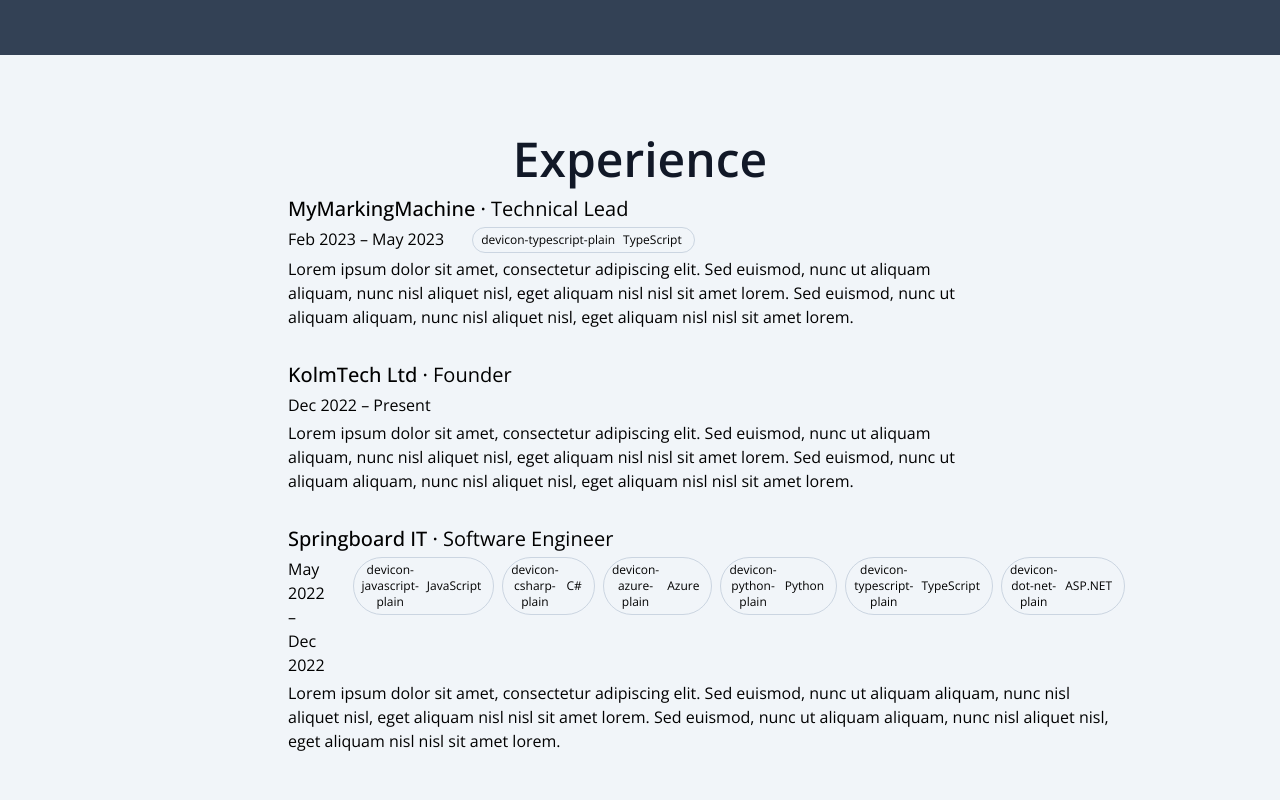
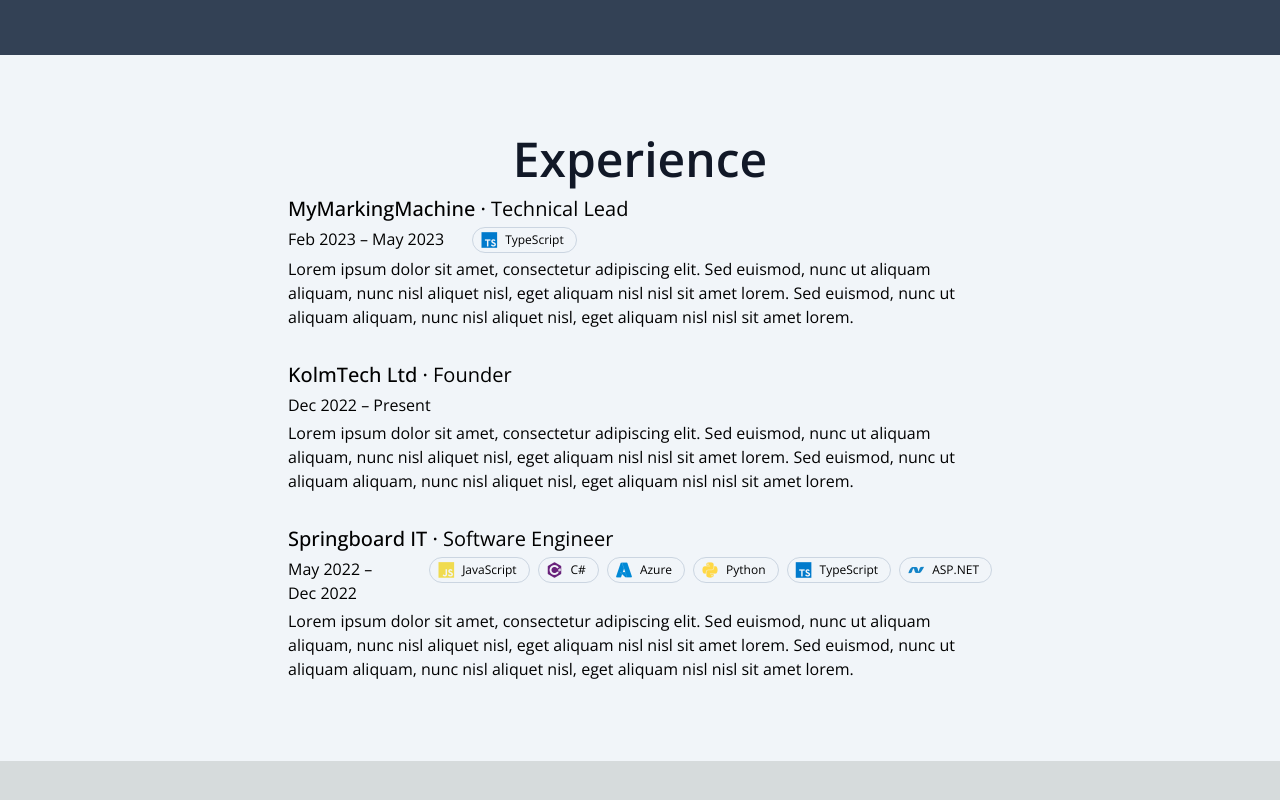
Before and after one commit to mfren/personal-website, a Next.js app: page / in a window 1280 px wide. Shown: the part 1130-1930 px from the top of the page. After the commit the page ends 1891 px from the top, so only its background shows below. Built offline with nearby package versions, Linux system fonts and the light colour scheme.

Commit message:
Fixed logos

```diff
--- a/src/components/Home/Experience/Experience.tsx
+++ b/src/components/Home/Experience/Experience.tsx
@@ -21,7 +21,7 @@
         <div className="max-h-fit flex flex-row gap-2 items-center pl-2 pr-3 pt-1 pb-1 border rounded-full border-slate-300 bg-slate-100 dark:bg-slate-800 dark:border-slate-600">
             {props.skill.logoFont &&
                 // <Image src={props.skill.logo} alt={props.skill.name} width={15} className="" />
-                <p className="font-extralight text-xs text-center select-none">{props.skill.logoFont}</p>
+                <i className={`${props.skill.logoFont} colored`} />
             }
             <p className="font-extralight text-xs text-center select-none">{props.skill.name}</p>
         </div>
```
